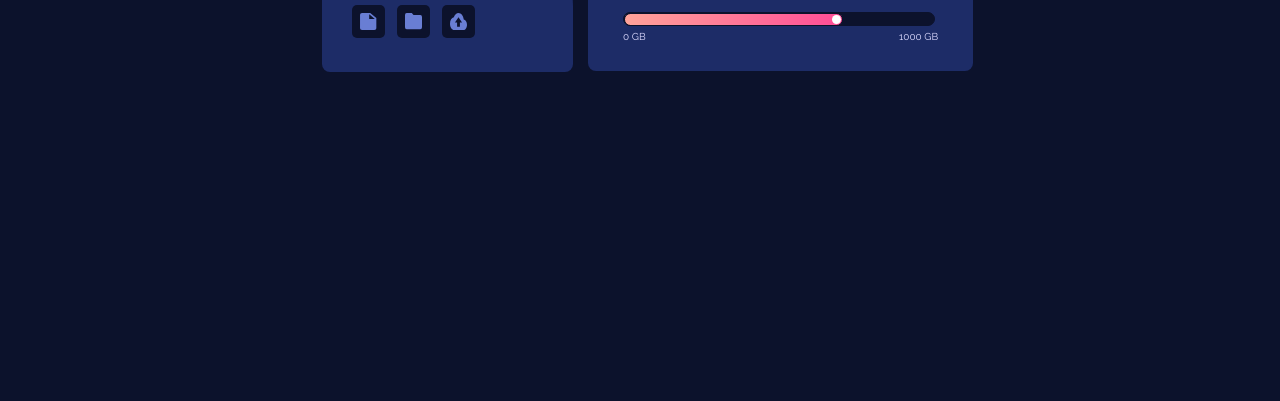
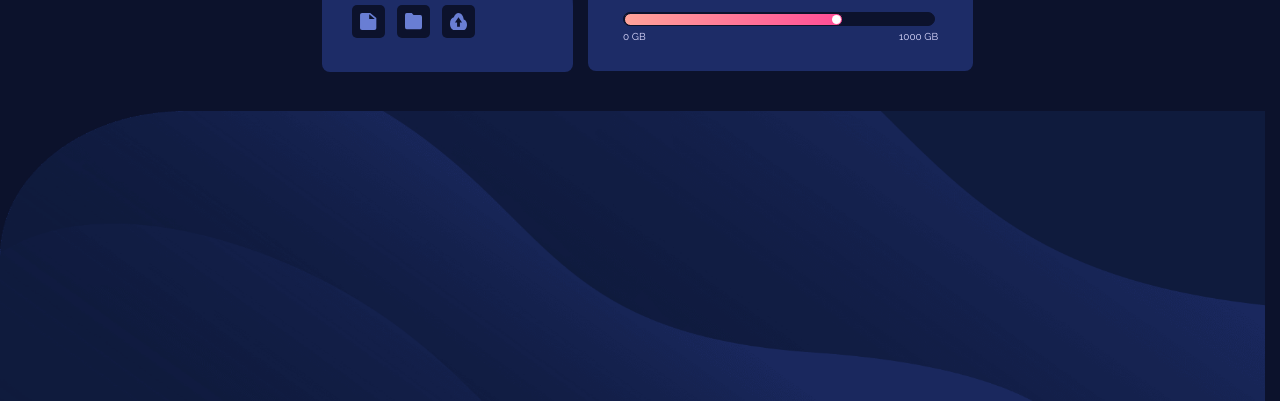
Before and after one commit to KarimanMedhat/frontend-mentor-challenge12, a plain HTML site: page index.html in a window 1280 px wide. Shown: the part 399-800 px from the top of the page. Drawn offline with Linux system fonts and the light colour scheme.

Commit message:
modifing css

```diff
--- a/css/style.css
+++ b/css/style.css
@@ -18,7 +18,7 @@ body {
     justify-content: center;
     align-items: center;
     min-height: 100vh;
-    background-image: url(images/bg-desktop.png);
+    background-image: url(../images/bg-desktop.png);
     background-repeat: no-repeat;
     background-color: var(--VeryDarkBlue);
     background-size: 1265px 290px;
```
